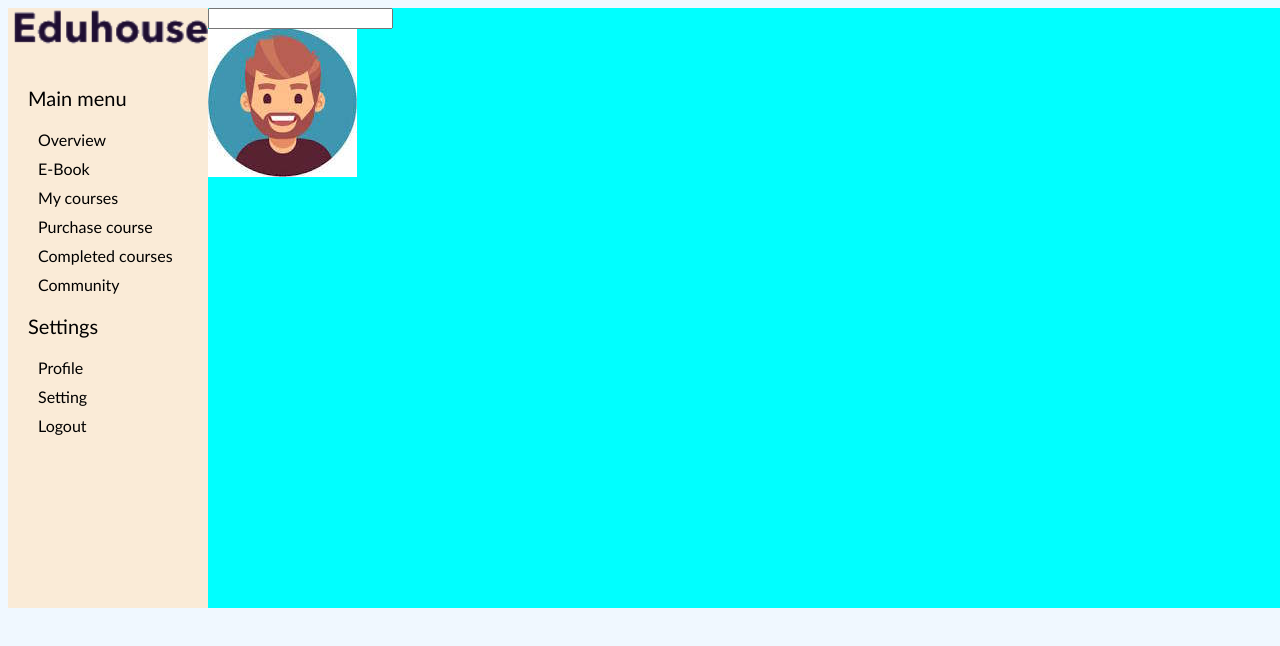
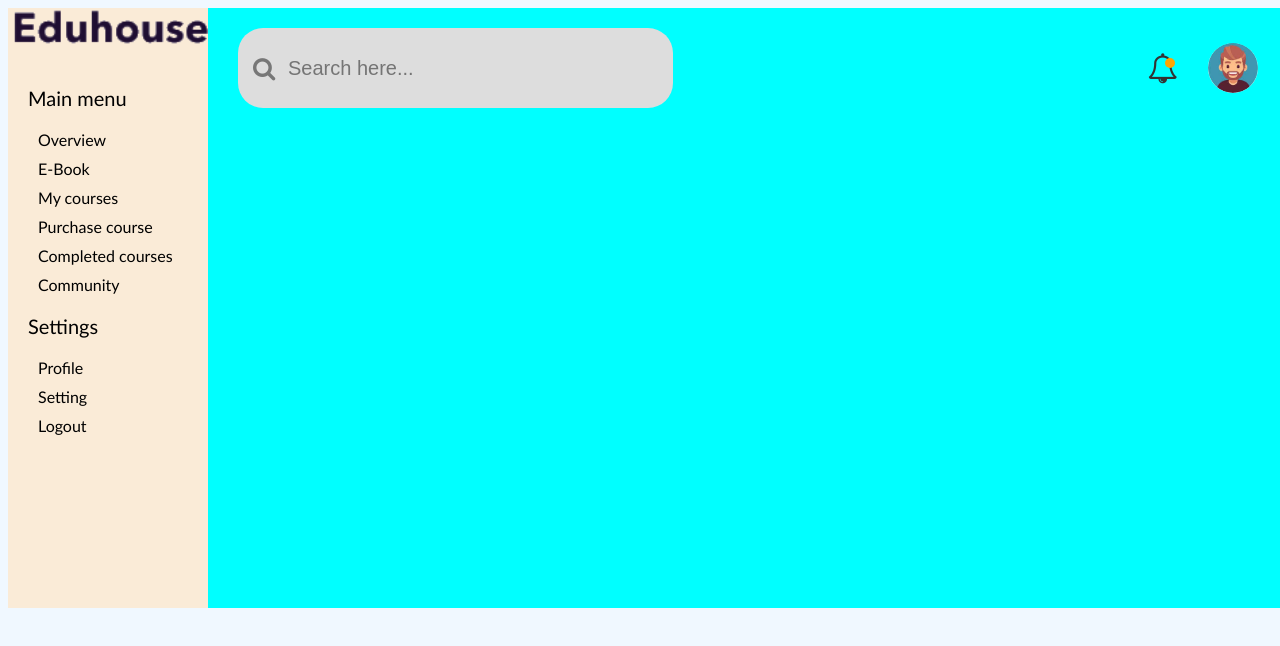
Before and after one commit to RasaZuk/Eduhouse, a plain HTML site: page index.html in a window 1280 px wide. Drawn offline with Linux system fonts and the light colour scheme.

Commit message:
Eduhouse update

```diff
--- /dev/null
+++ b/css/aside.css
@@ -0,0 +1,52 @@
+aside {
+    background-color: antiquewhite;
+    width: 200px;
+    height: 600px;
+    display: flex;
+    flex-direction: column;
+    row-gap: 20px;
+    font-family: 'Gill Sans', 'Gill Sans MT', Calibri, 'Trebuchet MS', sans-serif;
+
+
+}
+
+.logo {
+    padding: -10px;
+
+
+}
+
+.main-nav {
+    color: black;
+
+
+
+}
+
+.nav-group {
+    text-decoration: none;
+
+}
+
+.nav-group-title {
+    color: black;
+    font-size: 20px;
+    margin-left: 20px;
+
+
+}
+
+.nav-list {
+    color: black;
+    display: flex;
+    flex-direction: column;
+    row-gap: 10px;
+    margin-left: 30px;
+
+
+}
+
+.link {
+    text-decoration: none;
+    color: black;
+}
--- /dev/null
+++ b/css/header.css
@@ -0,0 +1,75 @@
+.main-header {
+    display: flex;
+    justify-content: space-between;
+    align-items: center;
+    padding: 20px 30px;
+
+}
+
+.form {
+    position: relative;
+}
+
+.form > input {
+    width: 365px;
+    height: 50px;
+    padding: 15px 20px 15px 50px;
+    line-height: 20px;
+    font-size: 20px;
+    border: none;
+    background-color: #ddd;
+    border-radius: 25px;
+}
+
+.form > .fa {
+    font-size: 24px;
+    line-height: 30px;
+    color: #777;
+    position: absolute;
+    top: 25px;
+    left: 15px;
+}
+
+
+.user-block{
+    display: flex;
+    align-items: center;
+    gap: 30px;
+
+}
+
+
+.notification {
+    font-size: 30px;
+    color: #333;
+    position: relative;
+}
+
+.notification > .bubble {
+    height: 10px;
+    width: 10px;
+    border-radius: 50%;
+    background-color: orange;
+    position: absolute;
+    top: 5px;
+    right: 3px;
+}
+
+.avatar {
+    height: 50px;
+    border-radius: 50%;
+}
+
+main {
+    position: relative;
+}
+
+.icon {
+    width: 40px;
+    height: 40px;
+    line-height: 40px;
+    text-align: center;
+    position: absolute;
+    top: 50px;
+    left: 20px;
+}
--- a/css/main.css
+++ b/css/main.css
@@ -5,60 +5,6 @@ body {
   width: 100%;
 }
 
-aside {
-    background-color: antiquewhite;
-    width: 200px;
-    height: 600px;
-    display: flex;
-    flex-direction: column;
-    row-gap: 20px;
-    font-family: 'Gill Sans', 'Gill Sans MT', Calibri, 'Trebuchet MS', sans-serif;
-
-
-}
-
-.logo {
-    padding: -10px;
-
-
-}
-
-.main-nav {
-    color: black;
-
-
-
-}
-
-.nav-group {
-    text-decoration: none;
-
-}
-
-.nav-group-title {
-    color: black;
-    font-size: 20px;
-    margin-left: 20px;
-
-
-}
-
-.nav-list {
-    color: black;
-    display: flex;
-    flex-direction: column;
-    row-gap: 10px;
-    margin-left: 30px;
-
-
-}
-
-.link {
-    text-decoration: none;
-    color: black;
-
-
-}
 
 main {
     background-color: aqua;
--- a/index.html
+++ b/index.html
@@ -5,7 +5,10 @@
     <meta charset="UTF-8">
     <meta name="viewport" content="width=device-width, initial-scale=1.0">
     <title>Eduhouse</title>
+    <link rel="stylesheet" href="./css/font-awesome.min.css">
     <link rel="stylesheet" href="./css/main.css">
+    <link rel="stylesheet" href="./css/aside.css">
+    <link rel="stylesheet" href="./css/header.css">
 </head>
 
 <body>
@@ -39,15 +42,22 @@
     </aside>
 
     <main>
-        <header>
-            <form>
-                <input type="text">
+
+        <header class="main-header">
+            <form class="form">
+                <input type="text" placeholder="Search here...">
+                <i class="fa fa-search"></i>
             </form>
-            <div>
-                <i class="fa fa-bell-o" aria-hidden="true"></i>
-                <img src="./images/User.jpg" alt="">
+            <div class="user-block">
+                <i class="fa fa-bell-o notification">
+                    <div class="bubble"></div>
+                </i>
+                <img class="avatar" src="./images/User.jpg" alt="User picture">
             </div>
         </header>
+
+
+
 
     </main>
 
```
